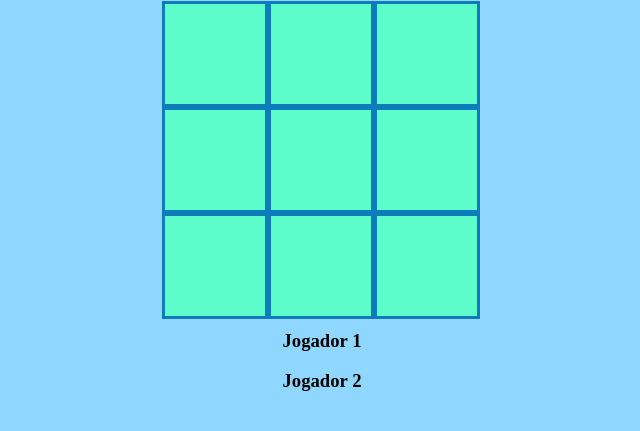
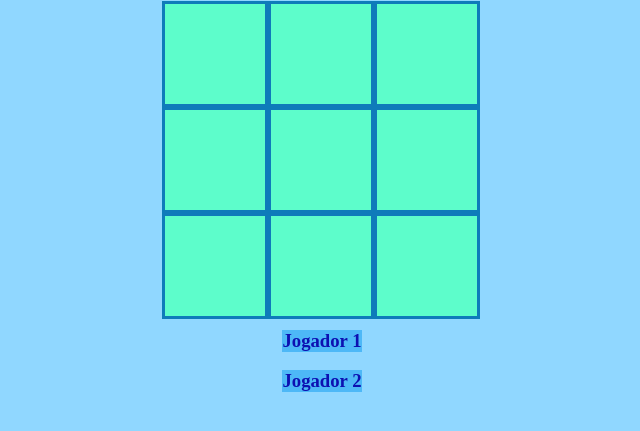
Before and after one commit to Diego-Sil/Jogo-da-Velha, a plain HTML site: page index.html in a window 1280 px wide. Shown: the part 79-510 px from the top of the page, without its empty margins (318-958 px from the left). Drawn offline with Linux system fonts and the light colour scheme.

Commit message:
Adicionado background color nas tags h3

```diff
--- a/style.css
+++ b/style.css
@@ -20,18 +20,23 @@ body {
 .bloco{
     height: 100px;
     width: 100px;
-    border: solid;
+    border-style: solid;
 }
+
 
 /* Definido as cores de cada elemento */
 
 body{
     background-color: #90D7FF
 }
-h1 {
+h1, h3 {
     color: #0d10b1;
 }
 .bloco{
     background-color: #5DFDCB;
     border-color: #0e7bba;
 }
+
+h3{
+    background-color: #4db8f7;
+}
```
